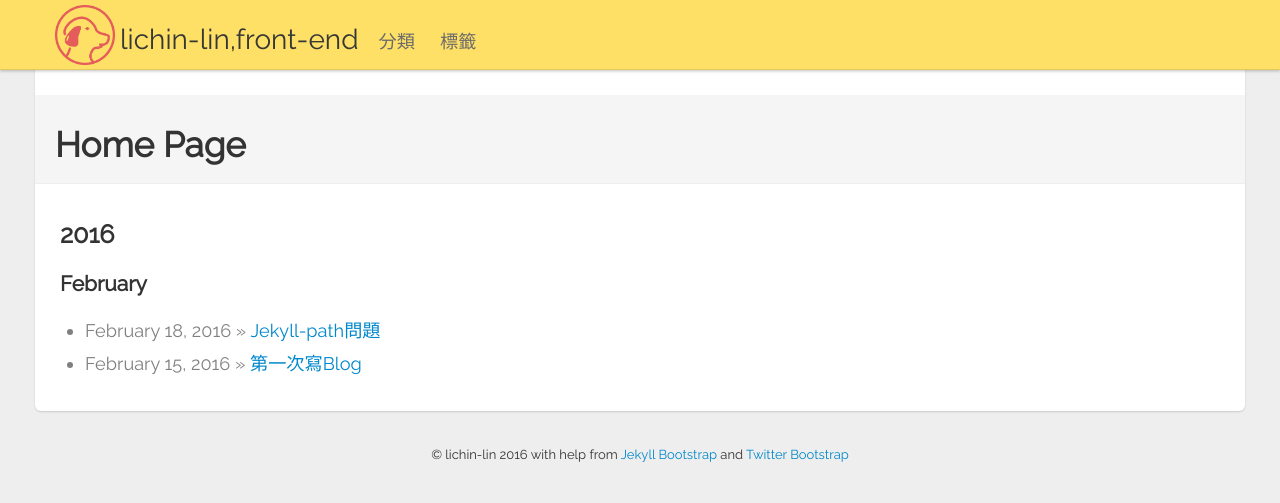
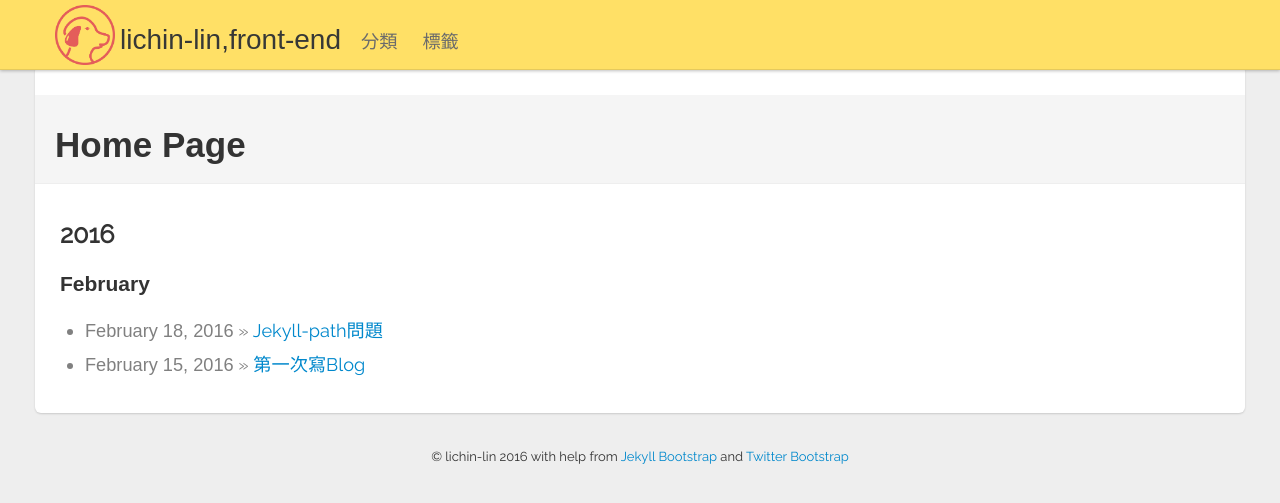
Before and after one commit to lichin-lin/lichin-lin.github.io, a Jekyll site: the page built from index.md, in a window 1280 px wide. Shown: the top 503 px of the page. Built offline with Jekyll 4.4.1, drawn with Linux system fonts in a browser that asks for light colours; nearby versions of some CDN libraries.

Commit message:
font style

```diff
--- a/_config.yml
+++ b/_config.yml
@@ -3,7 +3,7 @@
 permalink: /:categories/:year/:month/:day/:title
 
 exclude: [".rvmrc", ".rbenv-version", "README.md", "Rakefile", "changelog.md"]
-highlighter: pygments
+highlighter: rouge
 
 # Themes are encouraged to use these universal variables
 # so be sure to set them if your theme uses them.
--- a/assets/themes/twitter/css/style.css
+++ b/assets/themes/twitter/css/style.css
@@ -1,7 +1,10 @@
 /* Override some defaults */
 html, body {
   background-color: #eee;
-  font-family: 'Raleway', sans-serif;
+  font-family: 'raleway', sans-serif;
+}
+h1,h3,span{
+  font-family: 'Fenton-Medium', sans-serif;
 }
 body {
   padding-top: 40px; /* 40px to make the container go all the way to the bottom of the topbar */
@@ -19,7 +22,7 @@ body {
   padding: 20px;
   margin: 25px -20px 0 -20px;/* negative indent the amount of the padding to maintain the grid system */
   -webkit-border-radius: 6px 6px 6px 6px;
-     -moz-border-radius: 6px 6px 6px 6px;`
+     -moz-border-radius: 6px 6px 6px 6px;
           border-radius: 6px 6px 6px 6px;
   -webkit-box-shadow: 0 1px 2px rgba(0,0,0,.15);
      -moz-box-shadow: 0 1px 2px rgba(0,0,0,.15);
@@ -179,7 +182,7 @@ body {
 		font-size: 2.3em;
 	}
 	.topbar .brand{
-		font-size: 1.8em;
+		font-size: 1.5em;
 	}
 	.topbar img{
 		padding-left: 10px;
--- a/assets/themes/twitter/js/scroll-topbar.js
+++ b/assets/themes/twitter/js/scroll-topbar.js
@@ -1,6 +1,6 @@
 $(window).scroll(function() {
 
-  if ($(document).scrollTop() > 50) {
+  if ($(document).scrollTop() > 80) {
     $('.fill').addClass('shrink');
 	$('.nav').css('display', 'none');
     if ($(window).width() > 768) {
```
Also changed, not shown: README.md, assets/font/Fenton-Medium.otf (added).
